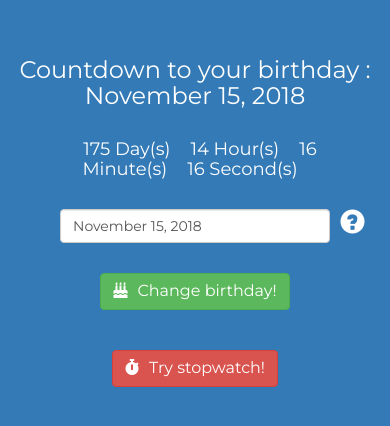
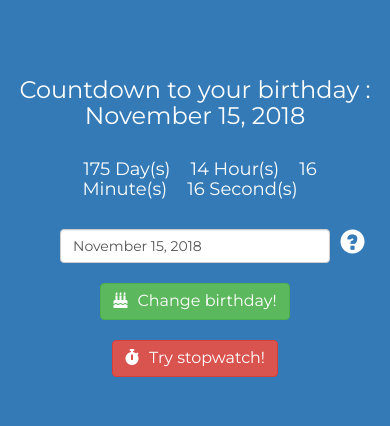
Before and after one commit to ppppbn/react-countdown-app, a React (Create React App) app: page / in a window 390 px wide. Shown: the part 200-626 px from the top of the page. Built offline with nearby package versions, Linux system fonts and the light colour scheme.

Commit message:
Responsive app

```diff
--- a/src/App.css
+++ b/src/App.css
@@ -21,15 +21,20 @@ html, body {
 }
 
 .countdown-app__button-submit {
-  margin: 20px;
-  min-width: 80px;
+  margin: 10px 20px;
+  min-width: 110px;
   font-size: 16px;
   text-align: center;
 }
+@media screen and (max-width : 768px){
+  .countdown-app__button-submit {
+    margin: 10px;
+  }
+}
 
 .countdown-app__button-nav {
-  margin: 20px;
-  min-width: 80px;
+  margin: 10px 20px;
+  min-width: 110px;
   text-align: center;
   font-size: 18px;
 }
@@ -61,7 +66,7 @@ html, body {
   border: none;
   background: inherit;
   font-size: 24px;
-  width: 50px;
+  width: 60px;
   text-align: center;
 }
 
```
